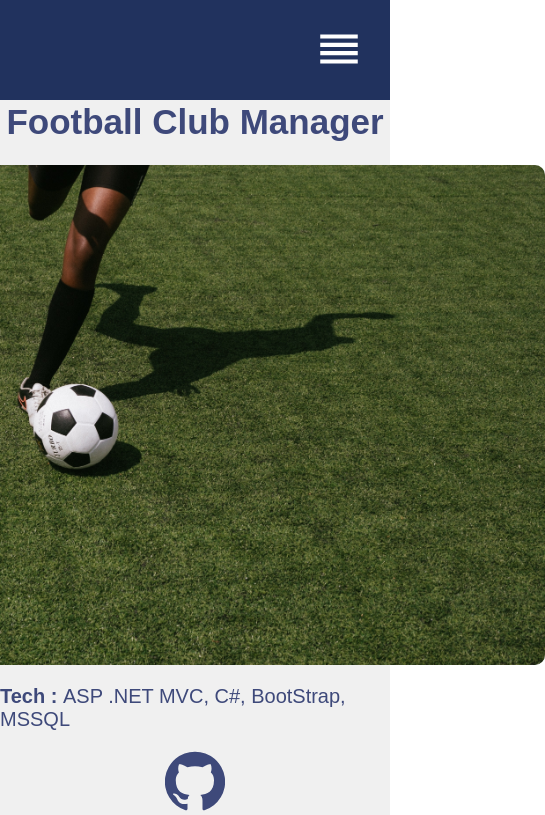
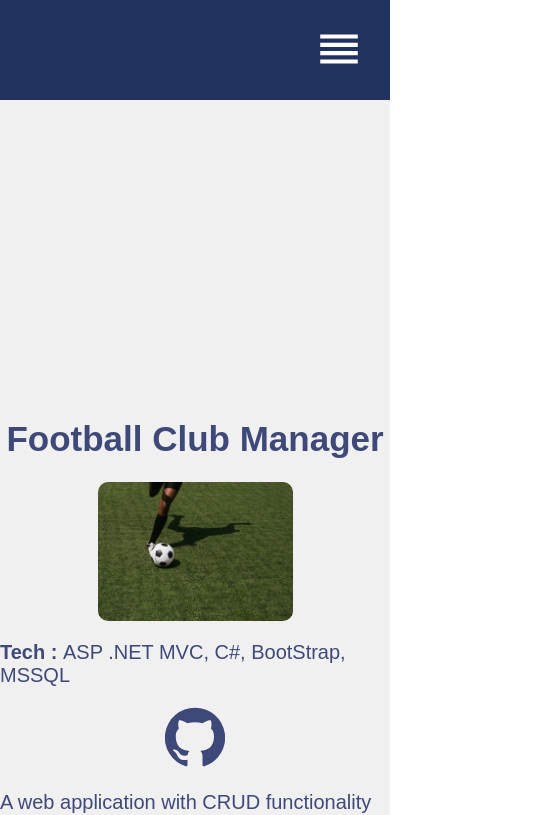
Before and after one commit to saurabhkamble03/MyPortFolio, a React (Create React App) app: page /project/1 in a window 390 px wide. Shown: the top 815 px of the page, 545 px wide, since content can reach past the window. Built offline with nearby package versions, Linux system fonts and the light colour scheme.

Commit message:
Update ProjectDisplay.css

```diff
--- a/src/styles/ProjectDisplay.css
+++ b/src/styles/ProjectDisplay.css
@@ -1,5 +1,5 @@
 .project {
-    margin-top: 10%;
+    margin-top: 20%;
     width: 100%;
     height: calc(100vh - 100px);
     display: flex;
@@ -27,3 +27,48 @@
     font-size: 60px;
     color: #3e497a;
   }
+
+  /* @media only screen and (max-width: 700px) {
+    .project{
+      display: flex;
+      align-items: center;
+      justify-content: center;
+      width: 80%;
+      height: 80%;
+    }
+  } */
+
+  @media only screen and (max-width: 700px) {
+    .project img{
+      display: flex;
+      align-items: center;
+      justify-content: center;
+      width: 60%;
+      height: auto;
+    }
+  }
+
+  @media only screen and (max-width: 250px) {
+    .project img{
+      display: flex;
+      align-items: center;
+      justify-content: center;
+      width: 30%;
+      height: auto;
+    }
+    .project h1{
+      padding-top: 80%;
+    }
+  }
+  @media only screen and (max-width: 400px) {
+    .project img{
+      display: flex;
+      align-items: center;
+      justify-content: center;
+      width: 50%;
+      height: auto;
+    }
+    .project h1{
+      padding-top: 50%;
+    }
+  }
```
